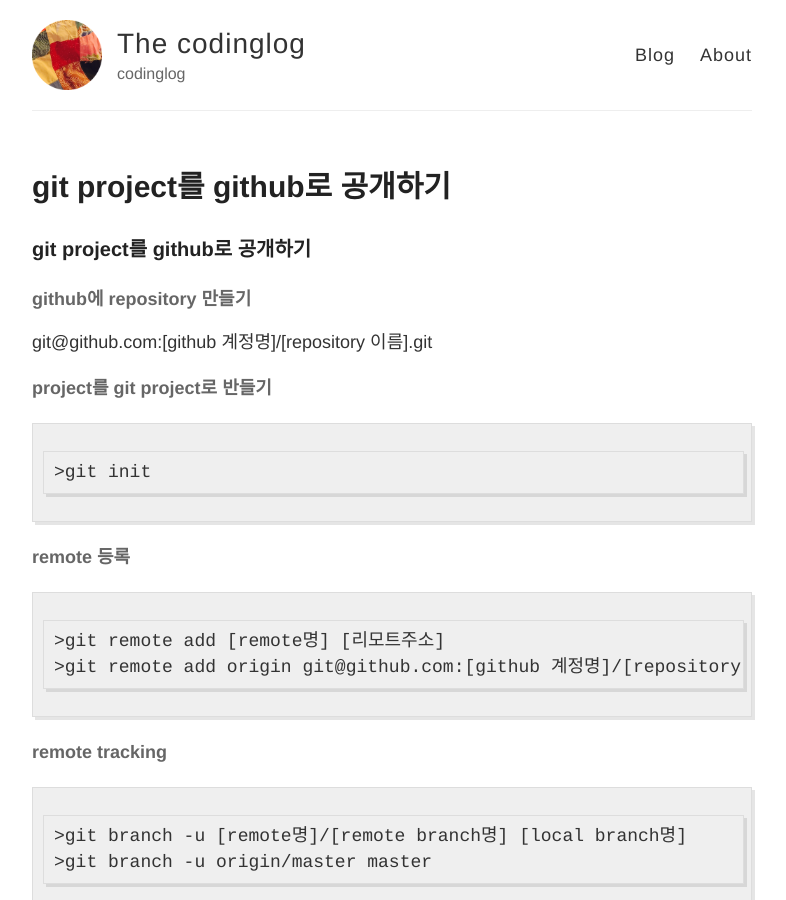
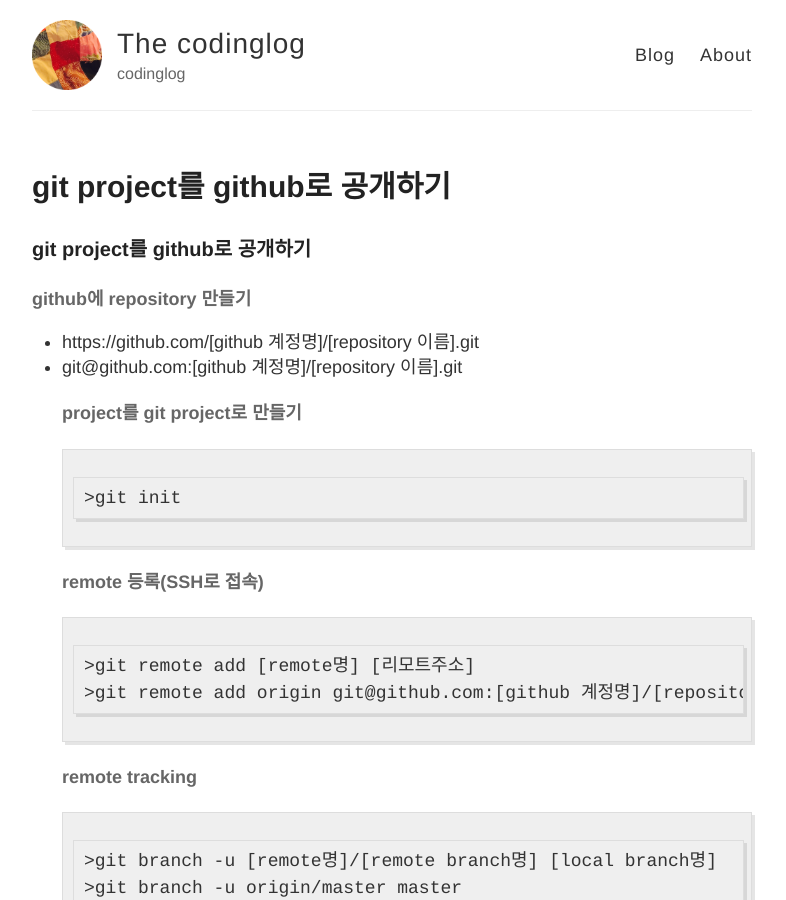
Before and after one commit to thecodinglog/thecodinglog.github.io, a Jekyll site: the page built from _posts/2017-8-4-push-to-github.md, in a window 1280 px wide and 900 px high. Shown: the whole window, without its empty margins (248-1034 px from the left). Built offline with Jekyll 4.4.1, drawn with Linux system fonts in a browser that asks for light colours; comment, search, counter and statistics services are not loaded.

Commit message:
문자 교정

````diff
--- a/_posts/2017-8-4-push-to-github.md
+++ b/_posts/2017-8-4-push-to-github.md
@@ -5,12 +5,13 @@ title: git project를 github로 공개하기
 ---
 ### git project를 github로 공개하기
 #### github에 repository 만들기
-git@github.com:[github 계정명]/[repository 이름].git
-#### project를 git project로 반들기
+- https://github.com/[github 계정명]/[repository 이름].git
+- git@github.com:[github 계정명]/[repository 이름].git
+#### project를 git project로 만들기
 ```
 >git init
 ```
-#### remote 등록
+#### remote 등록(SSH로 접속)
 ```
 >git remote add [remote명] [리모트주소]
 >git remote add origin git@github.com:[github 계정명]/[repository 이름].git
````
Also changed, not shown: _posts/2017-8-1-link-with-github.md (+9 -2 lines).
